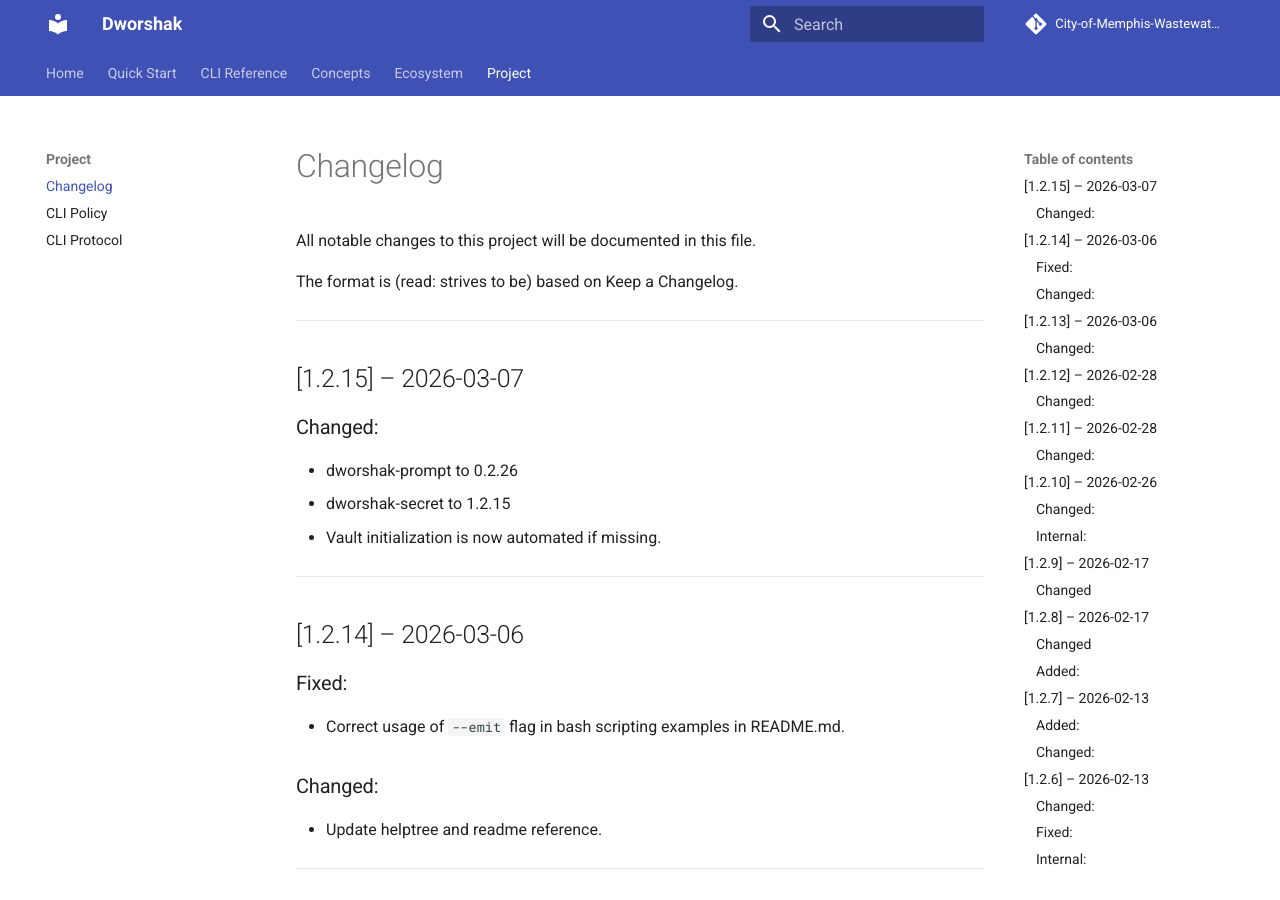
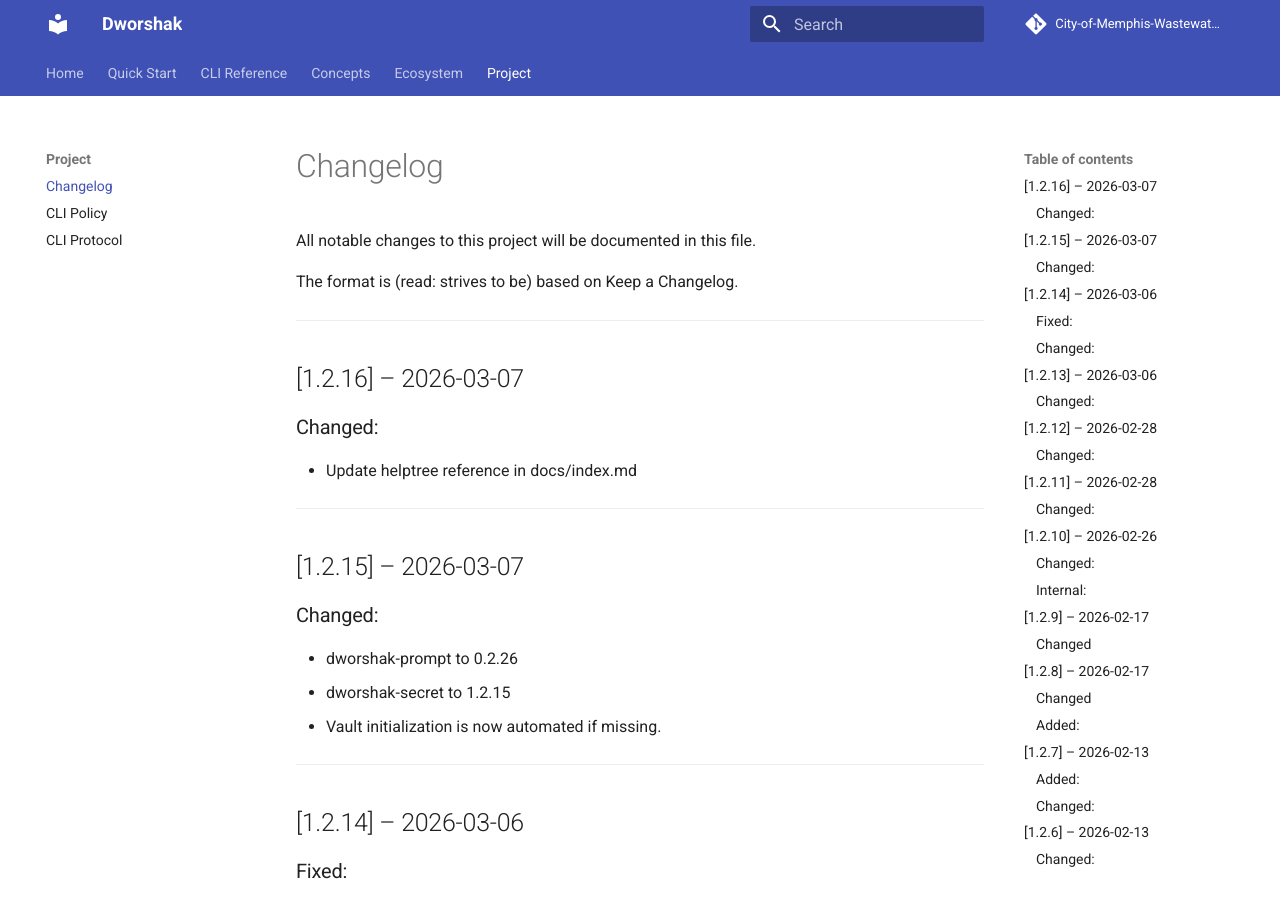
Before and after one commit to City-of-Memphis-Wastewater/dworshak, an MkDocs documentation site: the page built from docs/CHANGELOG.md, in a window 1280 px wide and 900 px high. Built offline with MkDocs 1.6.1 and Material for MkDocs 9.7.7, drawn with Linux system fonts in a browser that asks for light colours; comment, search, counter and statistics services are not loaded.

Commit message:
bump to 1.2.16 and write changelog. auto bump helptree ref in index.ms

```diff
--- a/docs/CHANGELOG.md
+++ b/docs/CHANGELOG.md
@@ -3,6 +3,12 @@
 All notable changes to this project will be documented in this file.
 
 The format is (read: strives to be) based on Keep a Changelog.
+
+---
+
+## [1.2.16] – 2026-03-07
+### Changed:
+- Update helptree reference in docs/index.md
 
 ---
 
```
Also changed, not shown: docs/cli/index.md (deleted, +0 -18 lines), 4 other files.
